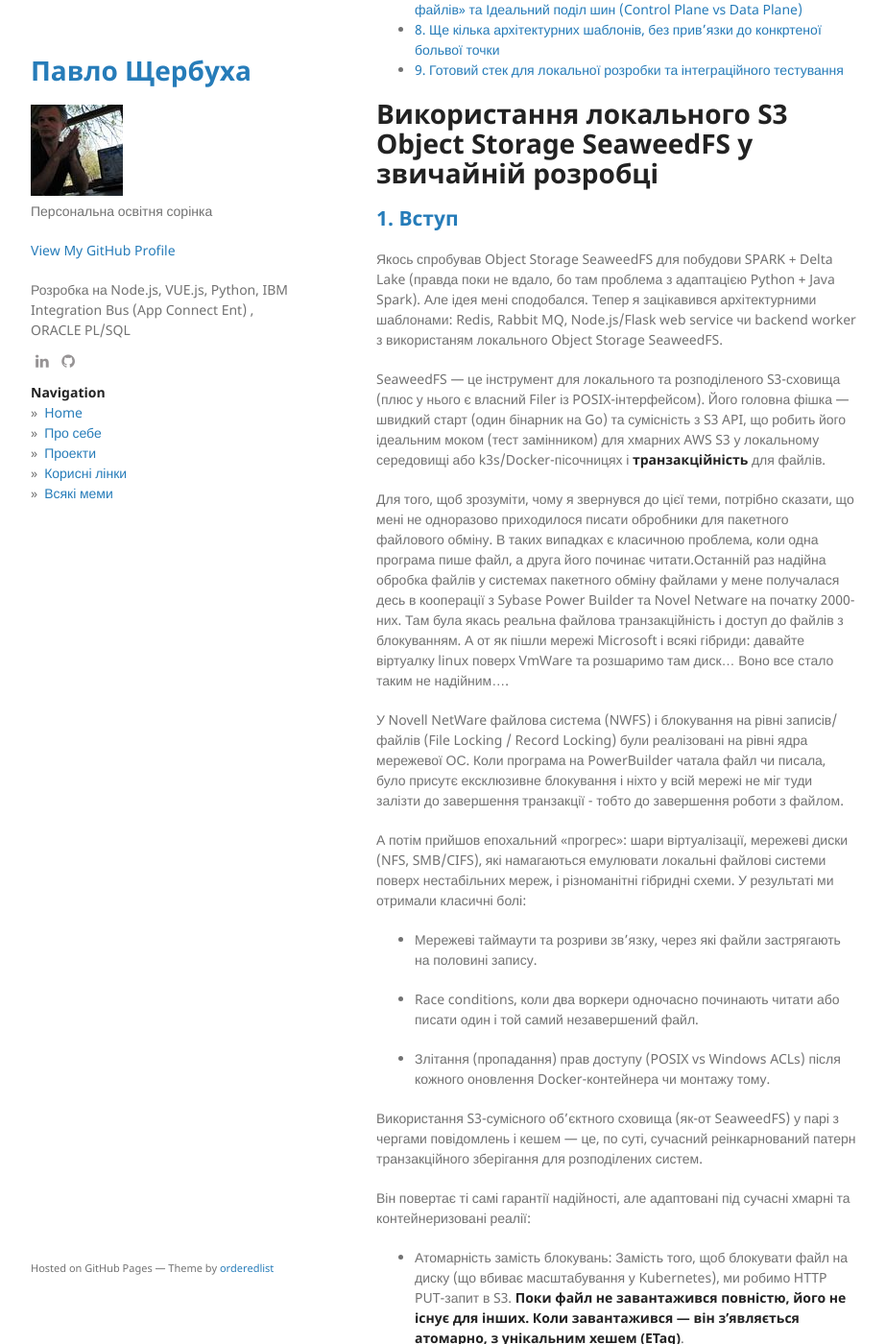
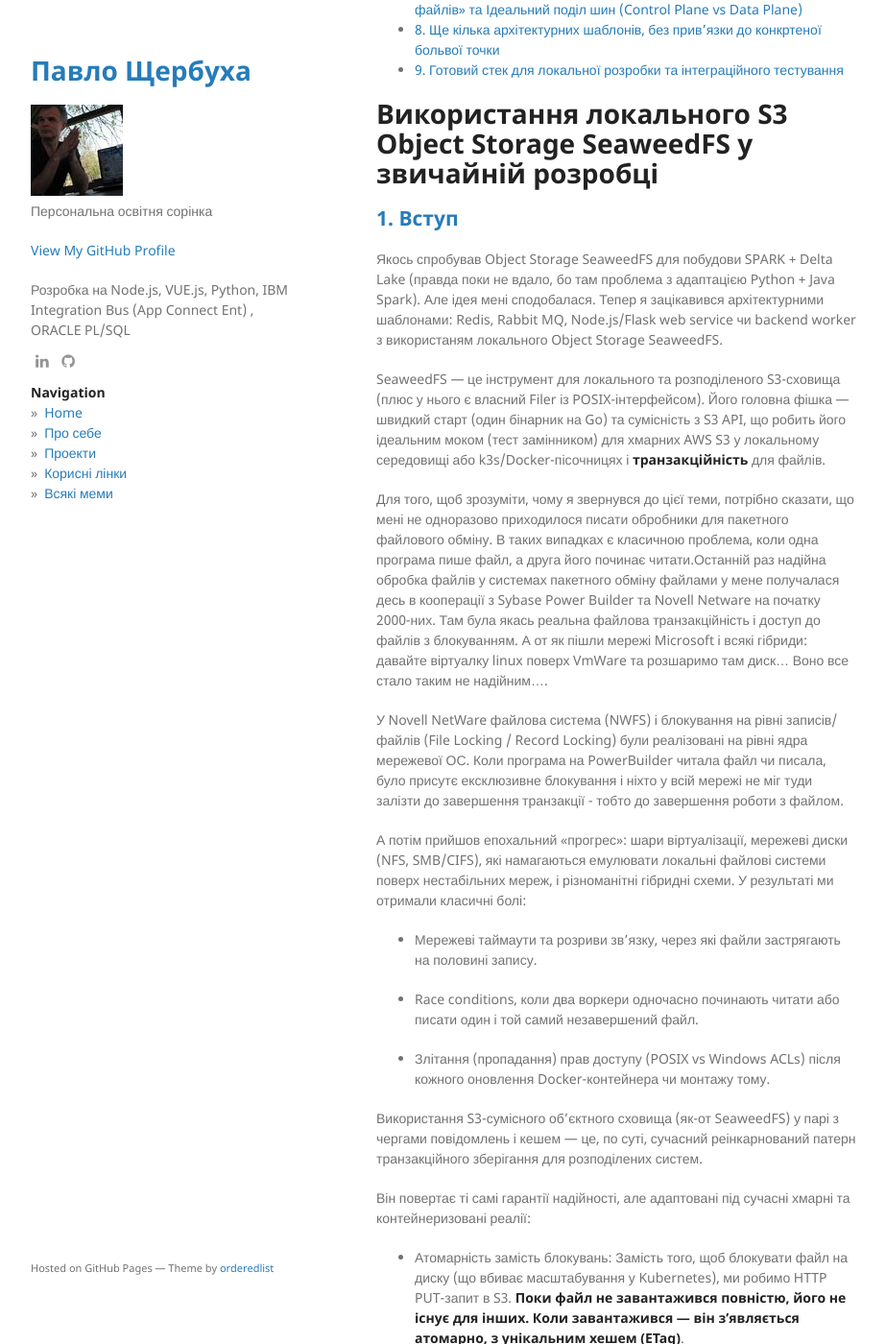
Before and after one commit to pavlo-shcherbukha/pavlo-shcherbukha.github.io, a Jekyll site: the page built from _posts/2026-11-10-seaweedfs-1.md, in a window 1280 px wide and 1400 px high, scrolled down 737 px. Shown: the whole window at 96% size, without its empty margins (178-1101 px from the left). Built offline with Jekyll 4.4.1, drawn with Linux system fonts in a browser that asks for light colours; some of the changed text lies outside the part shown.

Commit message:
SeaweedFS-3

```diff
--- a/_posts/2026-11-10-seaweedfs-1.md
+++ b/_posts/2026-11-10-seaweedfs-1.md
@@ -10,7 +10,7 @@
 <!-- TOC BEGIN -->
 
 - [1. Вступ](#p-1")
-- [2. Проблема 1: «Програмна вертушка» від вендора -> Архітектурний шаблон: «S3-Sidecar / Push Gateway для Legacy-вертушо](#p-2)
+- [2. Проблема 1: «Програмна вертушка» від вендора -> Архітектурний шаблон: «S3-Sidecar / Push Gateway для Legacy-вертушо"](#p-2)
 - [3. Проблема 2. Вендорська програма через кожні 15 хвилин пише в один і той же файл з номером банкомату його стан. Ну , скажемо, залишок купюр а касетах -> Архітектурний шаблон: «Time-Series S3 Ingestion & Append-Only Log»](#p-3)
 - [4. Проблема 3. За допомогою IBM ACE  запхати великий бінарний об'єкт в IBM MQ -> В чергу  пишемо тільки метадані (URL великого бінарного об'єкту), а сам об'єкт зберігається на S3-сумісному сховищі SeaweedFS](#p-4)
 - [5. Проблема 4. В IBM ACE є вузол для читаня файлів з диска. Але там треба примапити той диск до сервера IBM ACE, потім дати права власнику IBM ACE. І всерівно, при дуже великих файлах чи великій кількості мали[] файлів виникають проблеми  -> Зовнішнє завантаження/вивантаження: Клієнт чи попередній сервіс завантажує файл напряму в SeaweedFS по S3 API (отримуючи швидкий локальний S3-ендпоїнт](#p-5)
@@ -24,13 +24,13 @@
 
 ##  <a name="p-1">1. Вступ</a>
 
-Якось спробував Object Storage SeaweedFS для побудови SPARK + Delta Lake (правда поки не вдало, бо там проблема з адаптацією Python + Java Spark). Але ідея мені сподобался. Тепер я зацікавився архітектурними шаблонами: Redis, Rabbit MQ, Node.js/Flask web service чи backend worker з використаням  локального  Object Storage SeaweedFS.
+Якось спробував Object Storage SeaweedFS для побудови SPARK + Delta Lake (правда поки не вдало, бо там проблема з адаптацією Python + Java Spark). Але ідея мені сподобалася. Тепер я зацікавився архітектурними шаблонами: Redis, Rabbit MQ, Node.js/Flask web service чи backend worker з використаням  локального  Object Storage SeaweedFS.
 
 SeaweedFS — це інструмент для локального та розподіленого S3-сховища (плюс у нього є власний Filer із POSIX-інтерфейсом). Його головна фішка — швидкий старт (один бінарник на Go) та сумісність з S3 API, що робить його ідеальним моком (тест замінником) для хмарних AWS S3  у локальному середовищі або k3s/Docker-пісочницях і **транзакційність** для файлів.
 
-Для того, щоб зрозуміти, чому я звернувся до цієї теми,  потрібно сказати, що мені не одноразово приходилося писати обробники для пакетного файлового обміну. В таких випадках є класичною проблема, коли одна програма пише файл, а друга його починає читати.Останній раз надійна обробка файлів у системах пакетного обміну файлами у мене получалася десь в кооперації з Sybase Power Builder та Novel Netware на початку 2000-них. Там була якась реальна файлова транзакційність і доступ до файлів з блокуванням. А от як пішли мережі Microsoft і всякі гібриди: давайте віртуалку linux поверх VmWare та розшаримо там диск... Воно все стало  таким не надійним....
+Для того, щоб зрозуміти, чому я звернувся до цієї теми,  потрібно сказати, що мені не одноразово приходилося писати обробники для пакетного файлового обміну. В таких випадках є класичною проблема, коли одна програма пише файл, а друга його починає читати.Останній раз надійна обробка файлів у системах пакетного обміну файлами у мене получалася десь в кооперації з Sybase Power Builder та Novell Netware на початку 2000-них. Там була якась реальна файлова транзакційність і доступ до файлів з блокуванням. А от як пішли мережі Microsoft і всякі гібриди: давайте віртуалку linux поверх VmWare та розшаримо там диск... Воно все стало  таким не надійним....
 
-У Novell NetWare файлова система (NWFS) і блокування на рівні записів/файлів (File Locking / Record Locking) були реалізовані на рівні ядра мережевої ОС. Коли програма на PowerBuilder чатала файл чи писала, було присутє  ексклюзивне блокування і ніхто у всій мережі не міг туди залізти до завершення транзакції - тобто до завершення роботи з файлом.
+У Novell NetWare файлова система (NWFS) і блокування на рівні записів/файлів (File Locking / Record Locking) були реалізовані на рівні ядра мережевої ОС. Коли програма на PowerBuilder читала файл чи писала, було присутє  ексклюзивне блокування і ніхто у всій мережі не міг туди залізти до завершення транзакції - тобто до завершення роботи з файлом.
 
 А потім прийшов епохальний «прогрес»: шари віртуалізації, мережеві диски (NFS, SMB/CIFS), які намагаються емулювати локальні файлові системи поверх нестабільних мереж, і різноманітні гібридні схеми. У результаті ми отримали класичні болі:
 
```
